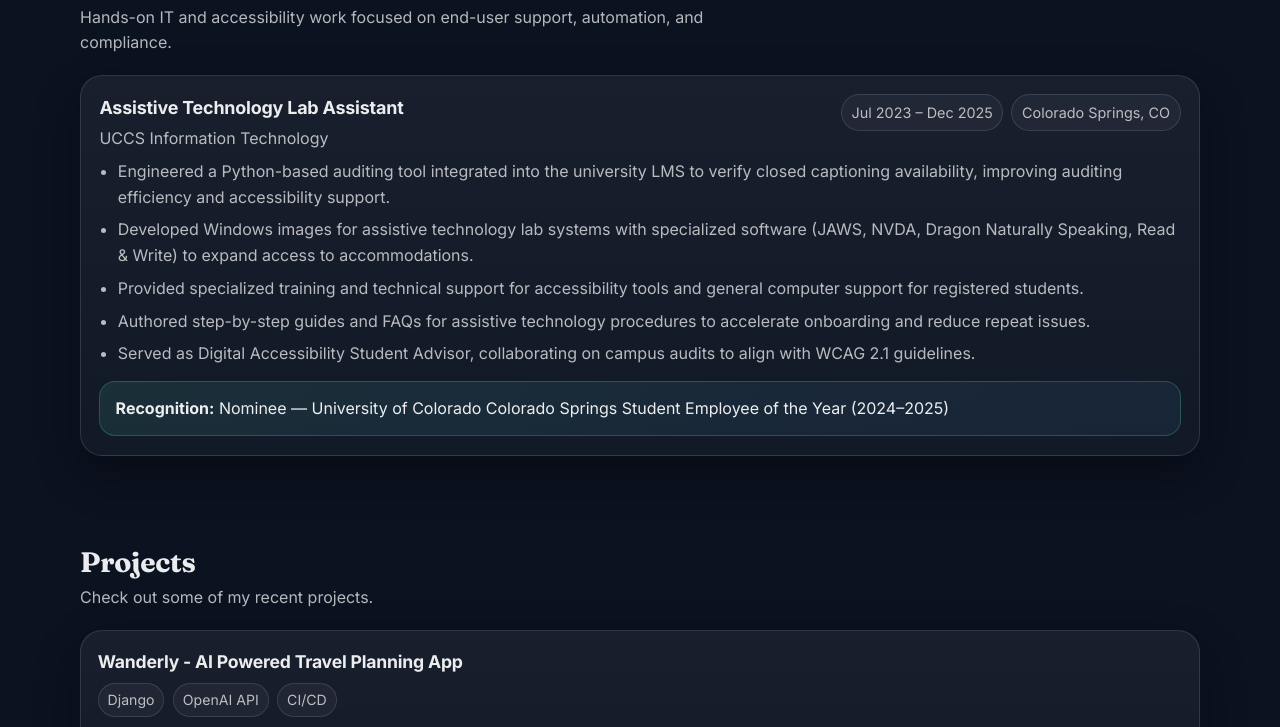
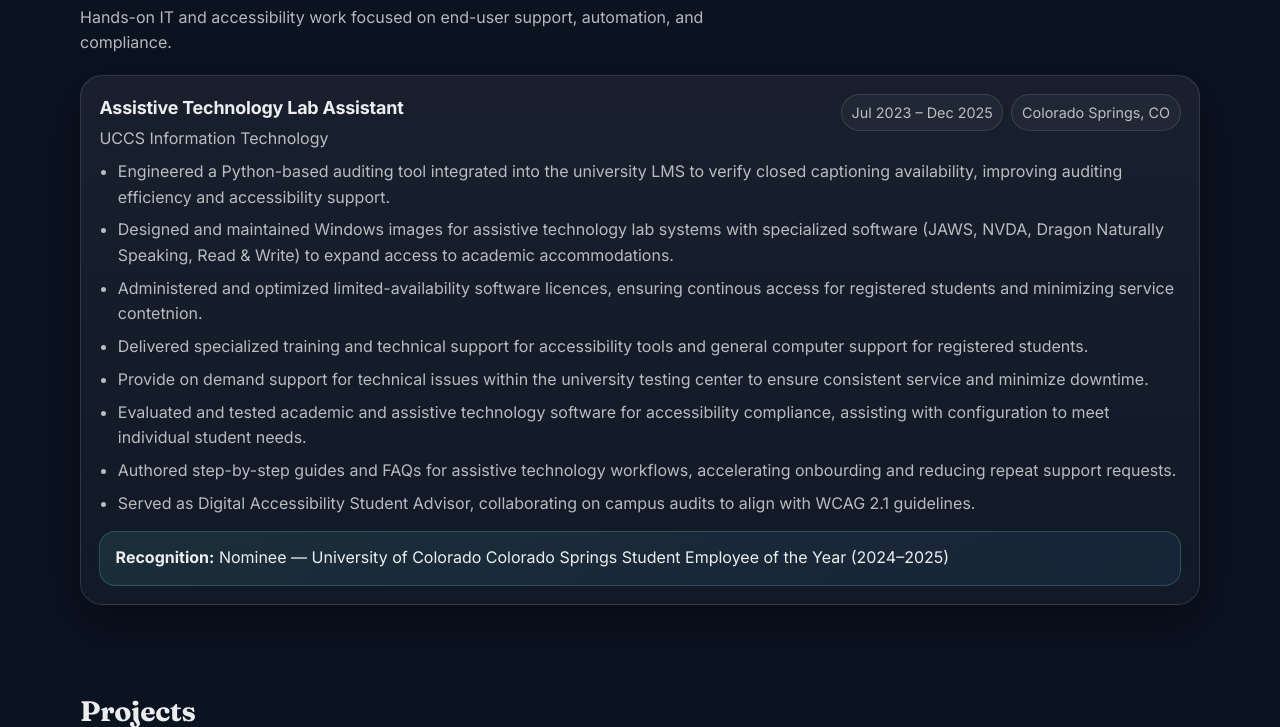
Before and after one commit to Riley0131/Roshea.me, a Django app: page / in a window 1280 px wide. Shown: the part 1159-1886 px from the top of the page. Run offline with Django 4.2, Linux system fonts and the light colour scheme.

Commit message:
Updates to education

```diff
--- a/roshea/homePage/templates/homePage/index.html
+++ b/roshea/homePage/templates/homePage/index.html
@@ -292,9 +292,12 @@
 
             <ul class="bullets">
               <li>Engineered a Python-based auditing tool integrated into the university LMS to verify closed captioning availability, improving auditing efficiency and accessibility support.</li>
-              <li>Developed Windows images for assistive technology lab systems with specialized software (JAWS, NVDA, Dragon Naturally Speaking, Read &amp; Write) to expand access to accommodations.</li>
-              <li>Provided specialized training and technical support for accessibility tools and general computer support for registered students.</li>
-              <li>Authored step-by-step guides and FAQs for assistive technology procedures to accelerate onboarding and reduce repeat issues.</li>
+              <li>Designed and maintained Windows images for assistive technology lab systems with specialized software (JAWS, NVDA, Dragon Naturally Speaking, Read &amp; Write) to expand access to academic accommodations.</li>
+              <li>Administered and optimized limited-availability software licences, ensuring continous access for registered students and minimizing service contetnion.</li>
+              <li>Delivered specialized training and technical support for accessibility tools and general computer support for registered students.</li>
+              <li>Provide on demand support for technical issues within the university testing center to ensure consistent service and minimize downtime.</li>
+              <li>Evaluated and tested academic and assistive technology software for accessibility compliance, assisting with configuration to meet individual student needs.</li>
+              <li>Authored step-by-step guides and FAQs for assistive technology workflows, accelerating onbourding and reducing repeat support requests.</li>
               <li>Served as Digital Accessibility Student Advisor, collaborating on campus audits to align with WCAG 2.1 guidelines.</li>
             </ul>
 
@@ -457,19 +460,31 @@
           <div class="education-top">
             <div>
               <h3>University of Colorado Colorado Springs</h3>
-              <p class="muted">Bachelor of Arts in Computer Science (ABET Accredited) • Minor in Criminal Justice</p>
-              <p>Worked on a variety of different academic and non academic projects and learned many core concepts for software engineering.
-                Obtained a proficiency in many different programming languages and frameworks.
+              <p class="muted">
+                Bachelor of Arts in Computer Science (ABET Accredited) • Minor in Criminal Justice
+              </p>
+              <p>
+                Emphasis in software engineering and cybersecurity, with hands-on experience
+                across academic and independent projects focused on building secure, reliable,
+                and accessible systems. Developed a strong foundation in core computer science
+                principles including algorithms, data structures, operating systems, networking,
+                databases, and software design.
               </p>
             </div>
             <div class="timeline-meta">
-              <span class="chip">GPA 3.48/4.0</span>
+              <span class="chip">GPA 3.48 / 4.0</span>
             </div>
           </div>
-          <div class="callout">
-            <strong>Certification:</strong> CompTIA Security+ in progress (expected March 2026)
-          </div>
-        </div>
+
+  <div class="callout">
+    <strong>Certification:</strong> CompTIA Security+ (in progress — expected March 2026)
+  </div>
+
+  <div class="callout">
+    <strong>Leadership:</strong> President, UCCS Men’s Club Soccer (2023–2025)
+  </div>
+</div>
+
       </div>
     </section>
 
```
